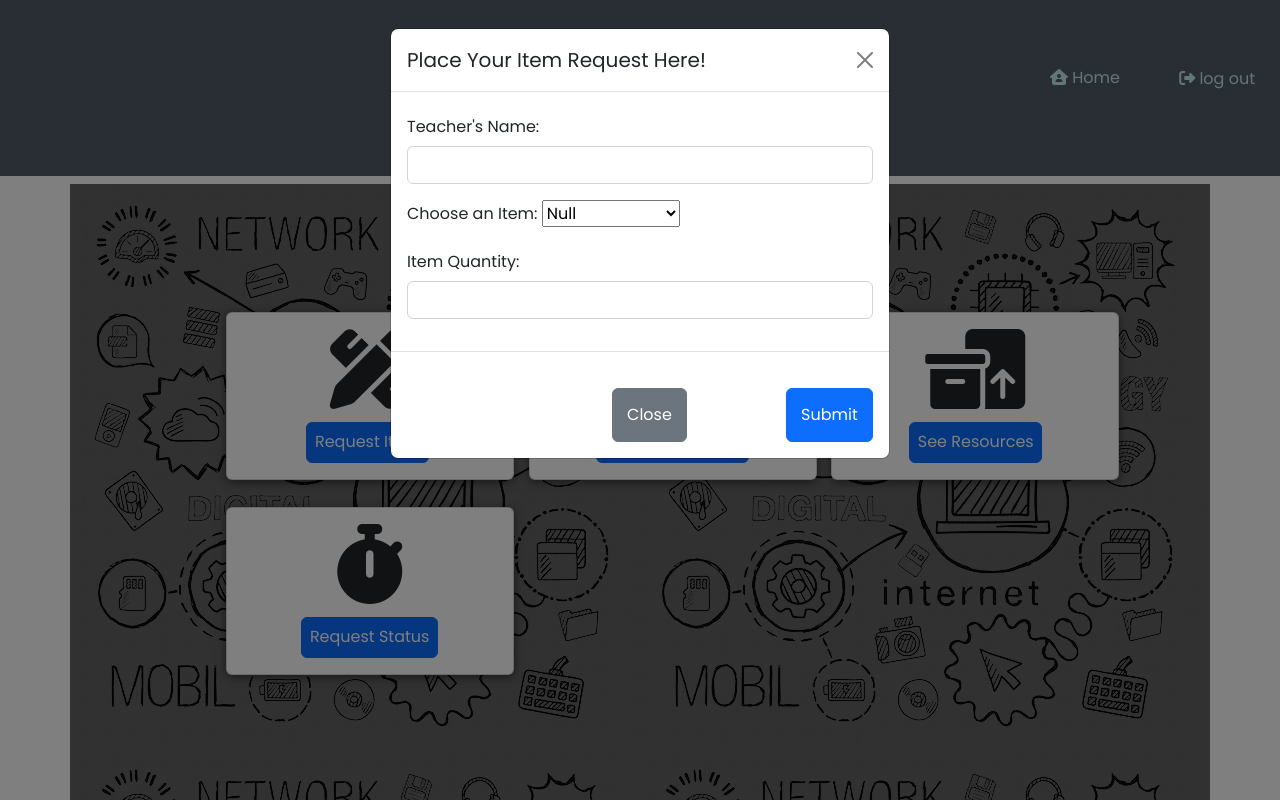
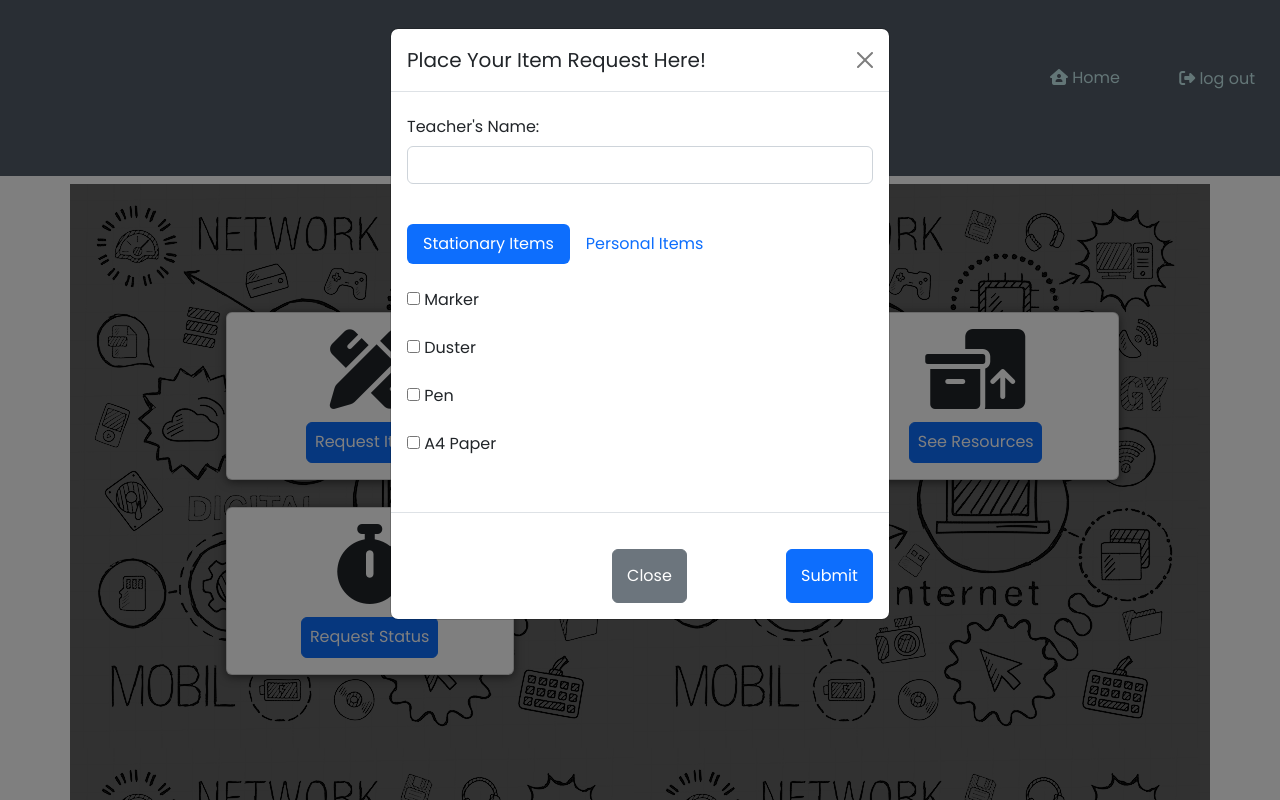
Before and after one commit to NaimurRahman-11/IITResourceManagement-3.0, a PHP site: page /TeacherPage.html in a window 1280 px wide, after a click on "Request Item". Run offline with PHP 8.4, Linux system fonts and the light colour scheme; some libraries are stand-ins or nearby versions.

Commit message:
Created Item Request Frontend

```diff
--- a/TeacherPage.css
+++ b/TeacherPage.css
@@ -92,3 +92,8 @@ h1{
 #RequestStatus{
     margin-top: 3%;
 }
+
+#quantity{
+    border-radius: 5px;
+    border-width: thin;
+}
--- a/TeacherPage.html
+++ b/TeacherPage.html
@@ -131,32 +131,56 @@
                 <div class="mb-3">
                   <label for="student-id" class="col-form-label">Teacher's Name:</label>
                   <input type="text" class="form-control" id="studentId" name="StudentID">
+                </div> <br>
+
+
+
+                <!-- Bootstrap dynamic toggolable pills starts from here -->
+                <div class="mb-3">
+                  <div class="toggolable">
+                    <ul class="nav nav-pills">
+                      <li class="nav-item"><a data-bs-toggle="pill" class="nav-link active" href="#stationaryItems">Stationary Items</a></li>
+                      <li class="nav-item"><a data-bs-toggle="pill" class="nav-link" href="#personalItems">Personal Items</a></li>
+                    </ul><br>
+
+                    <div class="tab-content">
+                      <div id="stationaryItems" class="tab-pane active">
+                        <input type="checkbox" onclick="markerVisible()" id="marker" name="marker" value="marker">
+                        <label for="marker">Marker</label> &nbsp;
+                        <span id="markerQuantity"></span> <br> <br>
+
+                        <input type="checkbox" onclick="markerVisible()" id="duster" name="duster" value="duster">
+                        <label for="duster">Duster</label> &nbsp;
+                        <span id="dusterQuantity"></span> <br><br>
+
+                        <input type="checkbox" onclick="markerVisible()" id="pen" name="pen" value="pen">
+                        <label for="pen">Pen</label> &nbsp;
+                        <span id="penQuantity"></span> <br><br>
+
+                        <input type="checkbox" onclick="markerVisible()" id="A4Paper" name="A4Paper" value="A4Paper">
+                        <label for="A4Paper">A4 Paper</label> &nbsp;
+                        <span id="A4PaperQuantity"></span> <br><br>
+
+
+                      </div>
+
+                      <div id="personalItems" class="tab-pane fade">
+                        <input type="checkbox" onclick="markerVisible()" id="tissue" name="tissue" value="tissue">
+                        <label for="tissue"> Tissue Box</label> &nbsp;
+                        <span id="tissueQuantity"></span> <br><br>
+
+                        <input type="checkbox" onclick="markerVisible()" id="waterBottle" name="waterBottle" value="waterBottle">
+                        <label for="waterBottle">Water Bottle</label> &nbsp;
+                        <span id="waterBottleQuantity"></span> <br><br>
+
+                        <input type="checkbox" onclick="markerVisible()" id="airFreshner" name="airFreshner" value="airFreshner">
+                        <label for="airFreshner">Air Freshner</label> &nbsp;
+                        <span id="airFreshnerQuantity"></span> <br><br>
+                      </div>
+                    </div>
+                  </div>
                 </div>
-
-                <div class="mb-3">
-                  <label for="cars">Choose an Item:</label>
-
-                      <select name="items" id="items">
-                        <optgroup label="Stationary Items">
-                        <option value="null" selected>Null</option>
-                        <option value="marker">Marker</option>
-                        <option value="duster">Duster</option>
-                        <option value="pen">Pen</option>
-                        <option value="A4Paper">A4 Paper</option>
-                      </optgroup>
-
-                      <optgroup label="Personal Items">
-                        <option value="tissueBox">Tissue Box</option>
-                        <option value="waterBottle">Water Bottle</option>
-                        <option value="airFreshner">Air Freshner</option>
-                      </optgroup>
-                      </select>
-                </div>
-
-                <div class="mb-3">
-                  <label for="pcId" class="col-form-label">Item Quantity:</label>
-                  <input type="text" class="form-control" id="pcId" name="PCID">
-                </div>
+                <!-- Bootstrap dynamic toggolable pills ends here -->
 
 
             </div>
@@ -170,6 +194,44 @@
       </form>
     <!-- Bootstrap Item Request Modal Ends Here -->
 
+<script>
+  function markerVisible(){
+    var checkBox1 = document.getElementById("marker");
+    var checkBox2 = document.getElementById("duster");
+    var checkBox3 = document.getElementById("pen");
+    var checkBox4 = document.getElementById("A4Paper");
+    var checkBox5 = document.getElementById("tissue");
+    var checkBox6 = document.getElementById("waterBottle");
+    var checkBox7 = document.getElementById("airFreshner");
 
+    if(checkBox1.checked == true){
+      document.getElementById("markerQuantity").innerHTML = '<label for="quantity">Quantity:</label><input type="number" id="quantity" name="quantity" min="1" max="5">';
+    }
+
+    if(checkBox2.checked == true){
+      document.getElementById("dusterQuantity").innerHTML = '<label for="quantity">Quantity:</label><input type="number" id="quantity" name="quantity" min="1" max="5">';
+    }
+
+    if(checkBox3.checked == true){
+      document.getElementById("penQuantity").innerHTML = '<label for="quantity">Quantity:</label><input type="number" id="quantity" name="quantity" min="1" max="5">';
+    }
+
+    if(checkBox4.checked == true){
+      document.getElementById("A4PaperQuantity").innerHTML = '<label for="quantity">Quantity:</label><input type="number" id="quantity" name="quantity" min="1" max="5">';
+    }
+
+    if(checkBox5.checked == true){
+      document.getElementById("tissueQuantity").innerHTML = '<label for="quantity">Quantity:</label><input type="number" id="quantity" name="quantity" min="1" max="5">';
+    }
+
+    if(checkBox6.checked == true){
+      document.getElementById("waterBottleQuantity").innerHTML = '<label for="quantity">Quantity:</label><input type="number" id="quantity" name="quantity" min="1" max="5">';
+    }
+
+    if(checkBox7.checked == true){
+      document.getElementById("airFreshnerQuantity").innerHTML = '<label for="quantity">Quantity:</label><input type="number" id="quantity" name="quantity" min="1" max="5">';
+    }
+  }
+</script>
 </body>
 </html>
```
